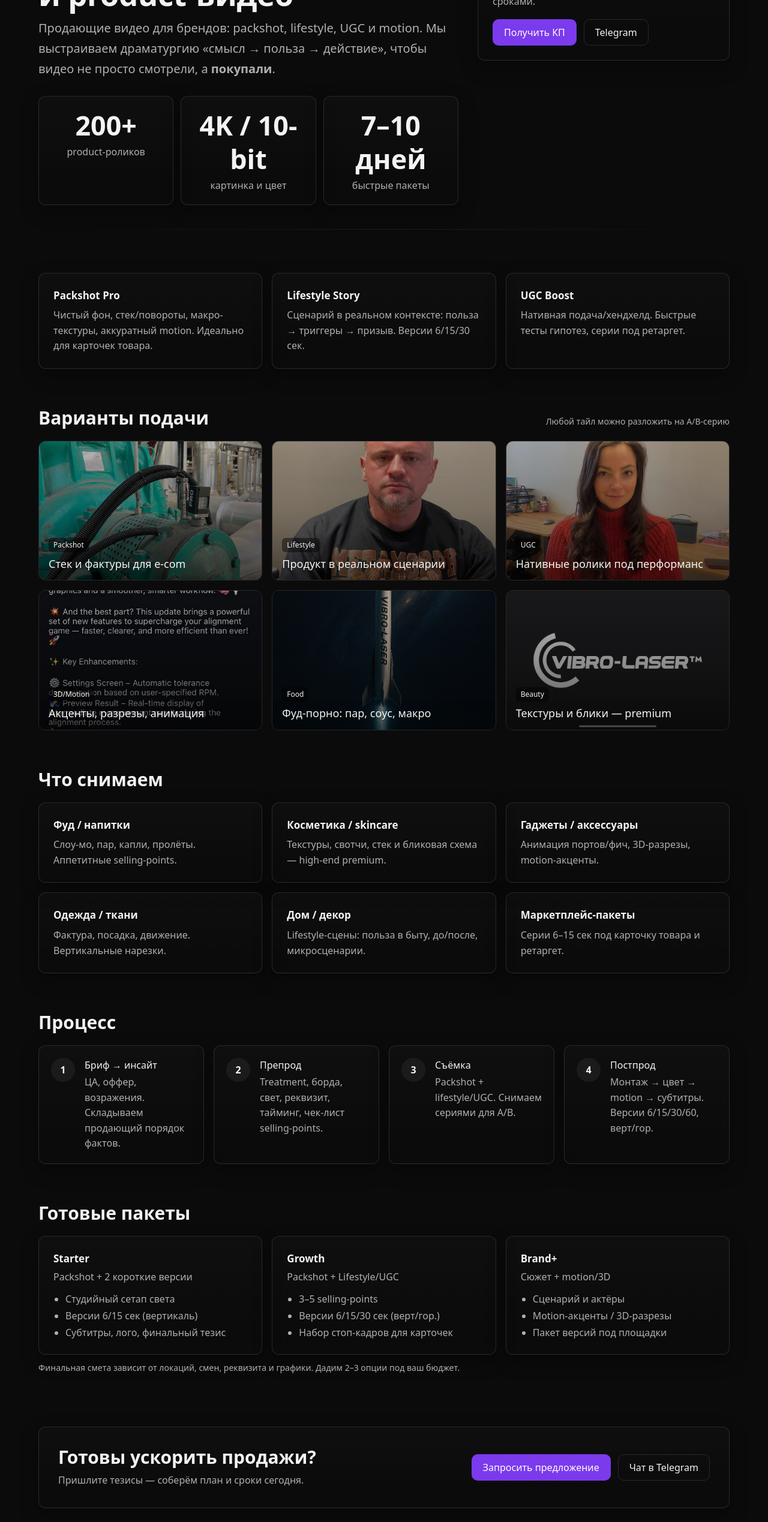
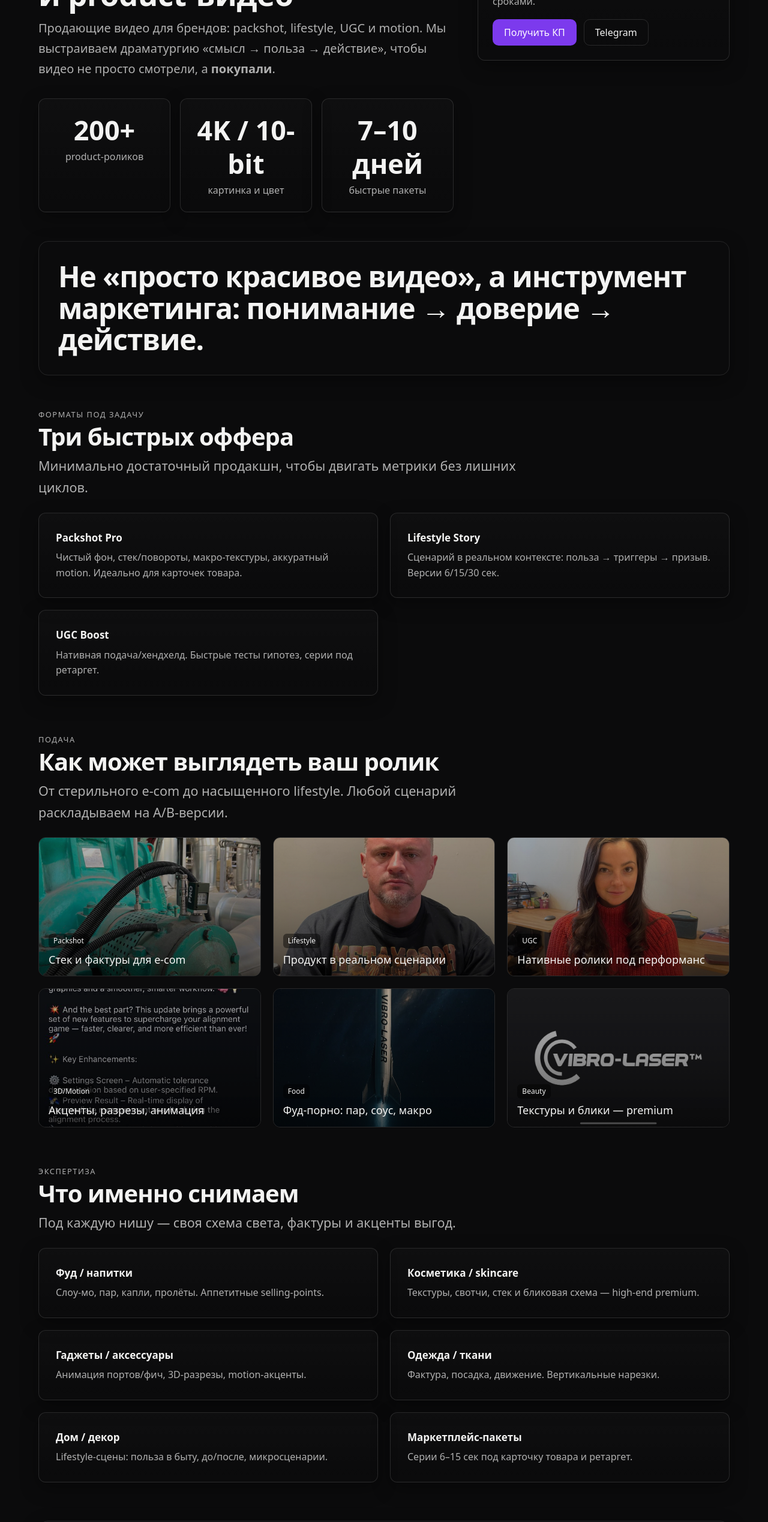
Before and after one commit to pandangun/highwayfilms.ru, a Next.js app: page /commercials in a window 1280 px wide. Shown: the part 234-2772 px from the top of the page at 60% size. Built offline with nearby package versions, Linux system fonts and the light colour scheme.

Commit message:
dvnsdfjvn

```diff
--- a/src/app/commercials/page.tsx
+++ b/src/app/commercials/page.tsx
@@ -1,4 +1,5 @@
 // app/commercials/page.tsx
+import React from "react";
 import type { Metadata } from "next";
 import Link from "next/link";
 import Image from "next/image";
@@ -6,7 +7,7 @@ import Image from "next/image";
 export const metadata: Metadata = {
   title: "Рекламные ролики и product-видео — Highway Films",
   description:
-    "Продающие видео для брендов и маркетплейсов: packshot, lifestyle, UGC, 3D/моушн. Фокус на конверсию и креатив, быстрые пакеты под задачу.",
+    "Продающие видео для брендов и маркетплейсов: packshot, lifestyle, UGC и motion. Фокус на конверсию и креатив, быстрые пакеты под задачу.",
   alternates: { canonical: "https://highwayfilms.ru/commercials" },
   openGraph: {
     type: "website",
@@ -19,10 +20,45 @@ export const metadata: Metadata = {
   robots: { index: true, follow: true },
 };
 
-/* === small UI pieces === */
+/* ---------- small UI ---------- */
+
+function SectionHeader({
+  kicker,
+  title,
+  lead,
+}: {
+  kicker?: string;
+  title: string;
+  lead?: string;
+}) {
+  return (
+    <header>
+      {kicker && <div className="eyebrow">{kicker}</div>}
+      <h2 className="mt-1 font-semibold tracking-tight text-[clamp(1.75rem,1.2rem+2vw,2.5rem)] leading-[1.15]">
+        {title}
+      </h2>
+      {lead && (
+        <p className="mt-2 text-muted text-[clamp(1.125rem,1rem+.6vw,1.35rem)] leading-[1.65] measure">
+          {lead}
+        </p>
+      )}
+    </header>
+  );
+}
+
+function Statement({ children }: { children: React.ReactNode }) {
+  return (
+    <div className="rounded-2xl p-6 md:p-8 border border-white/10 shadow-[0_10px_30px_rgba(0,0,0,.35)] bg-[radial-gradient(1200px_280px_at_0%_0%,rgba(124,58,237,.08),transparent_60%),radial-gradient(900px_220px_at_100%_100%,rgba(34,197,94,.08),transparent_60%),rgba(255,255,255,.03)]">
+      <p className="font-semibold tracking-tight text-[clamp(2rem,1.2rem+3vw,3rem)] leading-[1.1]">
+        {children}
+      </p>
+    </div>
+  );
+}
+
 function Kpi({ value, label }: { value: string; label: string }) {
   return (
-    <div className="card p-5 text-center h-full">
+    <div className="card p-6 text-center h-full">
       <div className="stat-value leading-tight">{value}</div>
       <div className="stat-label mt-1">{label}</div>
     </div>
@@ -31,7 +67,7 @@ function Kpi({ value, label }: { value: string; label: string }) {
 
 function Feature({ title, text }: { title: string; text: string }) {
   return (
-    <div className="card p-6 h-full">
+    <div className="card p-7 h-full">
       <h3 className="text-base font-semibold">{title}</h3>
       <p className="mt-2 text-muted">{text}</p>
     </div>
@@ -40,8 +76,10 @@ function Feature({ title, text }: { title: string; text: string }) {
 
 function Step({ n, title, text }: { n: number; title: string; text: string }) {
   return (
-    <li className="relative card p-5 flex gap-4">
-      <div className="shrink-0 w-10 h-10 rounded-full bg-white/5 grid place-items-center font-semibold">{n}</div>
+    <li className="card p-6 relative flex gap-4">
+      <div className="shrink-0 w-10 h-10 rounded-full bg-white/10 ring-1 ring-white/20 grid place-items-center font-semibold">
+        {n}
+      </div>
       <div>
         <div className="font-medium">{title}</div>
         <p className="mt-1 text-muted">{text}</p>
@@ -69,6 +107,7 @@ function AdTile({ src, tag, title }: { src: string; tag: string; title: string }
   );
 }
 
+/* ---------- gallery tiles data ---------- */
 const tiles = [
   { src: "/images/ads/a01.jpg", tag: "Packshot",  title: "Стек и фактуры для e-com" },
   { src: "/images/ads/a02.jpg", tag: "Lifestyle", title: "Продукт в реальном сценарии" },
@@ -80,26 +119,26 @@ const tiles = [
 
 export default function Page() {
   return (
-    <main className="container section-top md:pt-20 pb-16">
-      {/* === HERO: двухколоночный, справа компактный CTA === */}
-      <section className="grid md:grid-cols-[minmax(0,1fr)_420px] gap-8 items-start">
+    <main className="container pt-header-safe pb-20">
+      {/* HERO */}
+      <section className="grid gap-10 md:grid-cols-[minmax(0,1fr)_420px] items-start">
         <div>
           <div className="eyebrow">Commercials</div>
           <h1 className="h1 mt-2">Рекламные ролики и product-видео</h1>
           <p className="lead measure mt-3">
-            Продающие видео для брендов: packshot, lifestyle, UGC и motion. Мы выстраиваем драматургию
-            «смысл → польза → действие», чтобы видео не просто смотрели, а <strong>покупали</strong>.
+            Продающие видео для брендов: packshot, lifestyle, UGC и motion.
+            Мы выстраиваем драматургию «смысл → польза → действие», чтобы видео не просто смотрели, а{" "}
+            <strong>покупали</strong>.
           </p>
 
-          {/* KPI прямо под текстом — на одной линии на десктопе */}
-          <div className="mt-7 grid grid-cols-2 md:grid-cols-3 gap-3">
+        {/* KPI — отдельным блоком, с большим зазором */}
+          <div className="mt-8 grid grid-cols-2 md:grid-cols-3 gap-4">
             <Kpi value="200+" label="product-роликов" />
             <Kpi value="4K / 10-bit" label="картинка и цвет" />
             <Kpi value="7–10 дней" label="быстрые пакеты" />
           </div>
         </div>
 
-        {/* правая колонка — фиксированный CTA-блок */}
         <aside className="card p-6 md:sticky md:top-[calc(var(--header-h)+16px)]">
           <div className="text-xl font-semibold">Обсудим задачу?</div>
           <p className="text-muted mt-2">
@@ -114,11 +153,21 @@ export default function Page() {
         </aside>
       </section>
 
-      <div className="divider my-10" />
+      {/* Интерлюдия — воздух и смысл */}
+      <section className="mt-12">
+        <Statement>
+          Не «просто красивое видео», а инструмент маркетинга: понимание → доверие → действие.
+        </Statement>
+      </section>
 
-      {/* === Офферы/подходы === */}
-      <section className="section-tight">
-        <div className="grid sm:grid-cols-2 lg:grid-cols-3 gap-4">
+      {/* Офферы — реже сетка, больше паддингов */}
+      <section className="mt-14">
+        <SectionHeader
+          kicker="Форматы под задачу"
+          title="Три быстрых оффера"
+          lead="Минимально достаточный продакшн, чтобы двигать метрики без лишних циклов."
+        />
+        <div className="mt-6 grid gap-5 lg:grid-cols-2">
           <Feature
             title="Packshot Pro"
             text="Чистый фон, стек/повороты, макро-текстуры, аккуратный motion. Идеально для карточек товара."
@@ -134,23 +183,28 @@ export default function Page() {
         </div>
       </section>
 
-      {/* === Галерея примеров === */}
-      <section className="section-tight">
-        <div className="flex items-baseline justify-between">
-          <h2 className="text-2xl md:text-3xl font-semibold">Варианты подачи</h2>
-          <span className="text-muted text-sm">Любой тайл можно разложить на A/B-серию</span>
-        </div>
-        <div className="mt-5 grid grid-cols-2 md:grid-cols-3 gap-4">
+      {/* Галерея — ровная сетка, большой gap */}
+      <section className="mt-16">
+        <SectionHeader
+          kicker="Подача"
+          title="Как может выглядеть ваш ролик"
+          lead="От стерильного e-com до насыщенного lifestyle. Любой сценарий раскладываем на A/B-версии."
+        />
+        <div className="mt-6 grid grid-cols-2 md:grid-cols-3 gap-5">
           {tiles.map((t, i) => (
             <AdTile key={i} src={t.src} tag={t.tag} title={t.title} />
           ))}
         </div>
       </section>
 
-      {/* === Что снимаем === */}
-      <section className="section-tight">
-        <h2 className="text-2xl md:text-3xl font-semibold">Что снимаем</h2>
-        <div className="mt-5 grid sm:grid-cols-2 lg:grid-cols-3 gap-4">
+      {/* Что снимаем — реже и легче */}
+      <section className="mt-16">
+        <SectionHeader
+          kicker="Экспертиза"
+          title="Что именно снимаем"
+          lead="Под каждую нишу — своя схема света, фактуры и акценты выгод."
+        />
+        <div className="mt-6 grid gap-5 lg:grid-cols-2">
           <Feature title="Фуд / напитки" text="Слоу-мо, пар, капли, пролёты. Аппетитные selling-points." />
           <Feature title="Косметика / skincare" text="Текстуры, свотчи, стек и бликовая схема — high-end premium." />
           <Feature title="Гаджеты / аксессуары" text="Анимация портов/фич, 3D-разрезы, motion-акценты." />
@@ -160,10 +214,13 @@ export default function Page() {
         </div>
       </section>
 
-      {/* === Процесс === */}
-      <section className="section-tight">
-        <h2 className="text-2xl md:text-3xl font-semibold">Процесс</h2>
-        <ol className="mt-5 grid sm:grid-cols-2 lg:grid-cols-4 gap-4">
+      {/* Процесс — с интерлюдией */}
+      <section className="mt-16">
+        <Statement>Прозрачный процесс и предсказуемые сроки на каждом этапе.</Statement>
+        <div className="mt-6">
+          <SectionHeader title="Процесс" />
+        </div>
+        <ol className="mt-6 grid gap-5 lg:grid-cols-2">
           <Step n={1} title="Бриф → инсайт" text="ЦА, оффер, возражения. Складываем продающий порядок фактов." />
           <Step n={2} title="Препрод" text="Treatment, борда, свет, реквизит, тайминг, чек-лист selling-points." />
           <Step n={3} title="Съёмка" text="Packshot + lifestyle/UGC. Снимаем сериями для A/B." />
@@ -171,11 +228,15 @@ export default function Page() {
         </ol>
       </section>
 
-      {/* === Пакеты === */}
-      <section className="section-tight">
-        <h2 className="text-2xl md:text-3xl font-semibold">Готовые пакеты</h2>
-        <div className="mt-5 grid md:grid-cols-3 gap-4">
-          <div className="card p-6">
+      {/* Пакеты — с воздухом и финальным пояснением */}
+      <section className="mt-16">
+        <SectionHeader
+          kicker="Прайс-подход"
+          title="Готовые пакеты"
+          lead="Пакуем под вашу цель; даём 2–3 опции по бюджету и срокам."
+        />
+        <div className="mt-6 grid gap-5 md:grid-cols-3">
+          <div className="card p-7">
             <h3 className="text-lg font-semibold">Starter</h3>
             <p className="text-muted mt-1">Packshot + 2 короткие версии</p>
             <ul className="mt-3 list-disc pl-5 text-muted space-y-1">
@@ -184,7 +245,7 @@ export default function Page() {
               <li>Субтитры, лого, финальный тезис</li>
             </ul>
           </div>
-          <div className="card p-6 ring-1 ring-white/10">
+          <div className="card p-7 ring-1 ring-white/10">
             <h3 className="text-lg font-semibold">Growth</h3>
             <p className="text-muted mt-1">Packshot + Lifestyle/UGC</p>
             <ul className="mt-3 list-disc pl-5 text-muted space-y-1">
@@ -193,7 +254,7 @@ export default function Page() {
               <li>Набор стоп-кадров для карточек</li>
             </ul>
           </div>
-          <div className="card p-6">
+          <div className="card p-7">
             <h3 className="text-lg font-semibold">Brand+</h3>
             <p className="text-muted mt-1">Сюжет + motion/3D</p>
             <ul className="mt-3 list-disc pl-5 text-muted space-y-1">
@@ -208,8 +269,8 @@ export default function Page() {
         </p>
       </section>
 
-      {/* === Финальный CTA === */}
-      <section className="section">
+      {/* Финальный CTA */}
+      <section className="mt-16">
         <div className="card p-6 md:p-8 flex flex-col md:flex-row items-start md:items-center justify-between gap-4">
           <div>
             <div className="text-2xl md:text-3xl font-semibold">Готовы ускорить продажи?</div>
```
